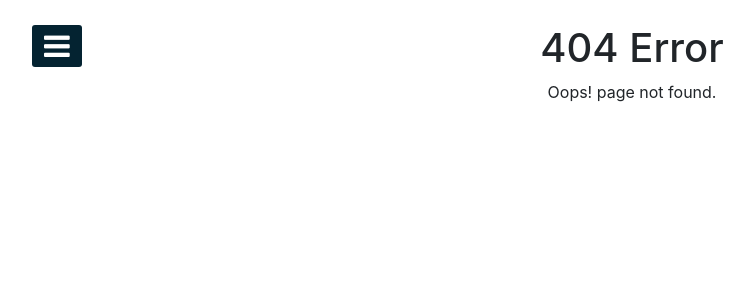
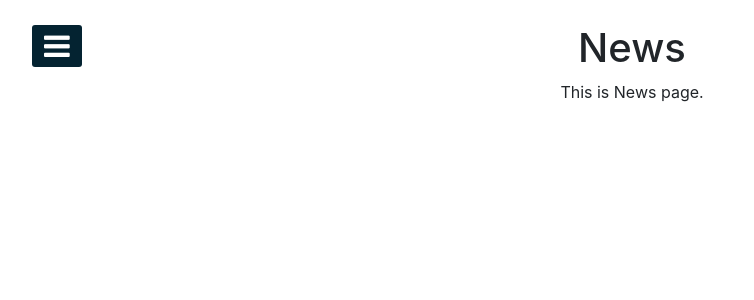
Before and after one commit to somya1209/Covid-Tracker, a React (Create React App) app in the folder covid-tracker/: page /news in a window 1280 px wide. Before the commit this address had no page. Shown: the top 300 px of the page, without its empty margins (8-762 px from the left). Built offline with nearby package versions, Linux system fonts and the light colour scheme.

Commit message:
Added NewsPage and modified Home path

```diff
--- a/covid-tracker/src/components/Navigation/Navigation.js
+++ b/covid-tracker/src/components/Navigation/Navigation.js
@@ -5,6 +5,7 @@ import { BrowserRouter as Router, Route, Link, Switch, Redirect } from "react-ro
 import WorldDataPage from '../Pages/WorldDataPage'
 import IndiaDtaPage from '../Pages/IndiaDataPage'
 import WHOGuidelenes from '../Pages/WHOGuidelinesPage'
+import NewsPage from '../Pages/NewsPage'
 import NoMatch from '../Pages/NoMatch'
 function Navigation() {
     return (
@@ -17,10 +18,11 @@ function Navigation() {
     <div class="sidebar">
       <header>Covid19 Tracker</header>
       <ul>
-      <li><a href="/world"><i class="fa fa-globe"></i>WORLD</a></li>
-      <li><a href="/india"><i class="fa fa-home"></i>INDIA</a></li>
+      <li><a href="/"><i class="fa fa-globe"></i>Home</a></li>
+      <li><a href="/india"><i class="fa fa-home"></i>IndiaLive</a></li>
 
       <li><a href="/guidelines"><i class="fa fa-info"></i>WHO</a></li>
+      <li><a href="/news"><i class="fa fa-info"></i>News</a></li>
 
 
       </ul>
@@ -29,9 +31,10 @@ function Navigation() {
   <Router>
       <Switch>
 
-          <Route exact="true" path="/world" component={WorldDataPage} />
+          <Route exact="true" path="/" component={WorldDataPage} />
           <Route exact="true" path="/india" component={IndiaDtaPage} />
           <Route exact="true" path="/guidelines" component={WHOGuidelenes} />
+          <Route exact="true" path="/news" component={NewsPage} />
           <Route   component={NoMatch} />
 
         </Switch>
--- /dev/null
+++ b/covid-tracker/src/components/Pages/NewsPage.js
@@ -0,0 +1,15 @@
+import React from 'react'
+function NewsPage() {
+    return(
+      <div  >
+        <center>
+        <h1>News</h1>
+        <p>This is News page.</p>
+
+        </center>
+
+
+      </div>
+    )
+  }
+  export default  NewsPage;
```
